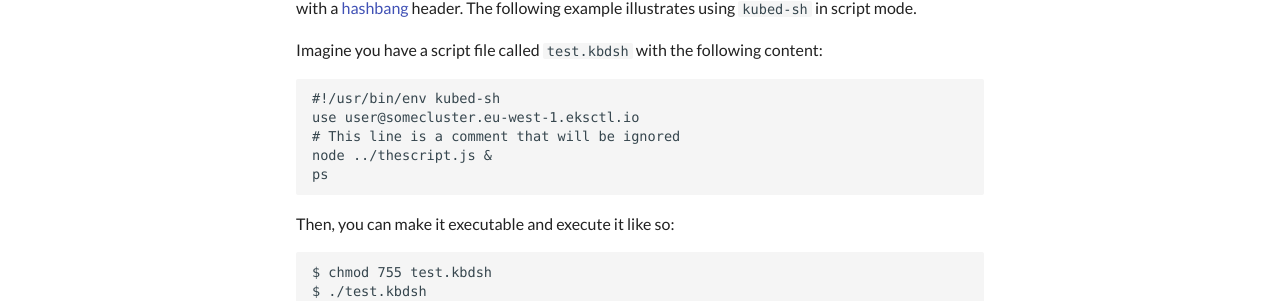
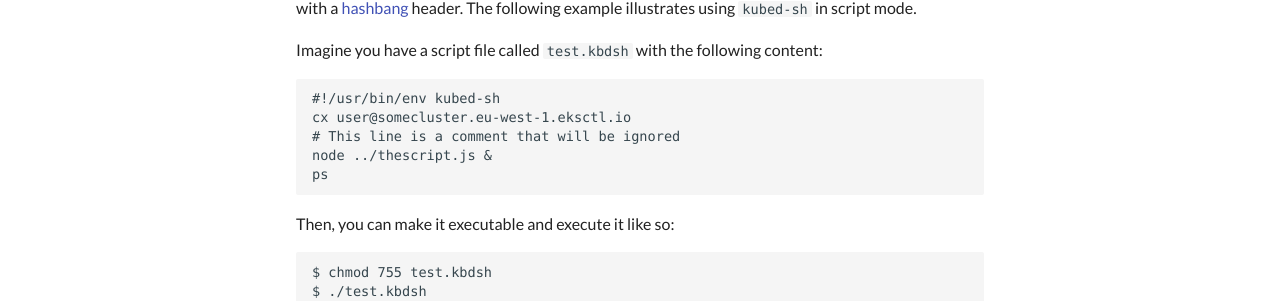
Before and after one commit to mhausenblas/kubed-sh, an MkDocs documentation site: the page built from docs/use.md, in a window 1280 px wide and 900 px high, scrolled down 3315 px. Shown: the part 263-564 px from the top of the window. Built offline with MkDocs 1.6.1 and Material for MkDocs 9.7.7, drawn with Linux system fonts in a browser that asks for light colours; some web fonts are replaced; comment, search, counter and statistics services are not loaded.

Commit message:
fixes docs
Signed-off-by: Michael Hausenblas <hausenbl@amazon.com>

````diff
--- a/docs/use.md
+++ b/docs/use.md
@@ -127,7 +127,7 @@ Imagine you have a script file called `test.kbdsh` with the following content:
 
 ```
 #!/usr/bin/env kubed-sh
-use user@somecluster.eu-west-1.eksctl.io
+cx user@somecluster.eu-west-1.eksctl.io
 # This line is a comment that will be ignored
 node ../thescript.js &
 ps
````
Also changed, not shown: tc/README.md (+1 -1 lines).
